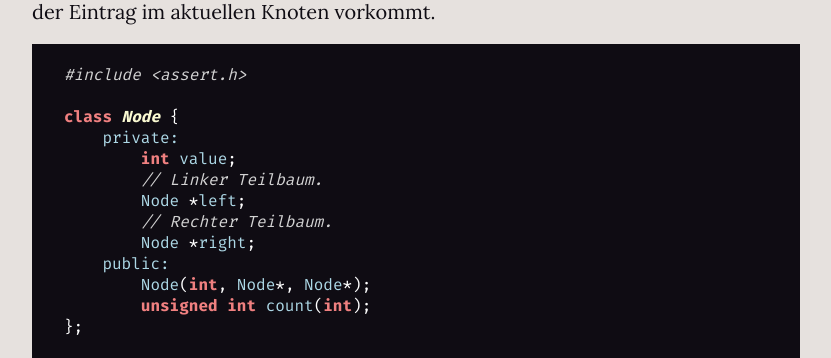
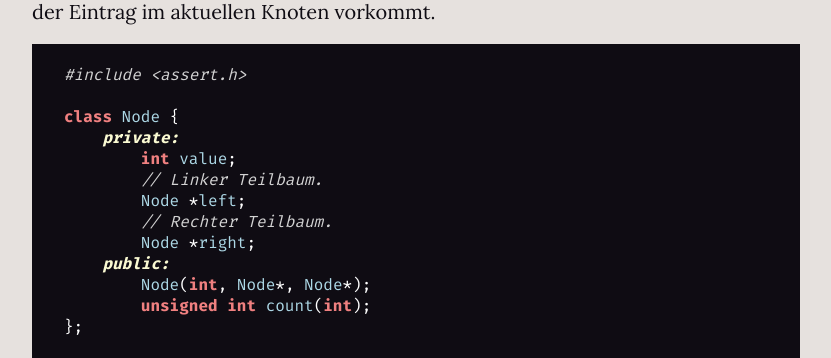
Before and after one commit to fabianboesiger/fabianboesiger.github.io, a Jekyll site: the page built from _posts/2020-08-04-examples-of-recursion.md, in a window 1280 px wide. Shown: the part 4364-4722 px from the top of the page, without its empty margins (224-1055 px from the left). Built offline with Jekyll 4.4.1, drawn with Linux system fonts in a browser that asks for light colours; formulas are drawn with MathJax 3.

Commit message:
Update code.css

```diff
--- a/public/styles/code.css
+++ b/public/styles/code.css
@@ -50,11 +50,11 @@
 /* Functions, Macros, Methods */
 .highlight .n,
 .highlight .na,
+.highlight .nc,
 .highlight .nd,
 .highlight .ne,
 .highlight .nf,
 .highlight .ni,
-.highlight .nl,
 .highlight .nn,
 .highlight .no,
 .highlight .nt,
@@ -66,7 +66,7 @@
 /* Builtins */
 .highlight .nb,
 .highlight .bp,
-.highlight .nc,
+.highlight .nl,
 .highlight .vc,
 .highlight .vg,
 .highlight .vi
```
